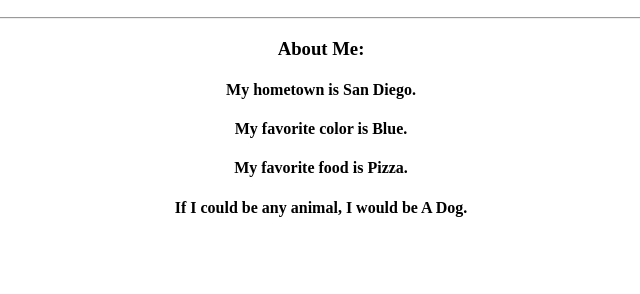
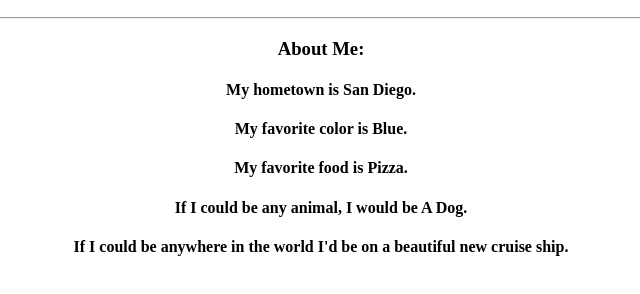
Before and after one commit to SiaESin/my_profile, a plain HTML site: page index.html in a window 1280 px wide. Shown: the part 110-404 px from the top of the page, without its empty margins (319-959 px from the left). Drawn offline with Linux system fonts and the light colour scheme.

Commit message:
update and add travel in index.html

```diff
--- a/index.html
+++ b/index.html
@@ -15,6 +15,6 @@
 					<h4>My favorite color is Blue.</h4>
 					<h4>My favorite food is Pizza.</h4>
 					<h4>If I could be any animal, I would be A Dog.</h4>
-			</div>
-		  </body>
+                    <h4>If I could be anywhere in the world I'd be on a beautiful new cruise ship.</h4>
+                		  </body>
 		</html>
```
